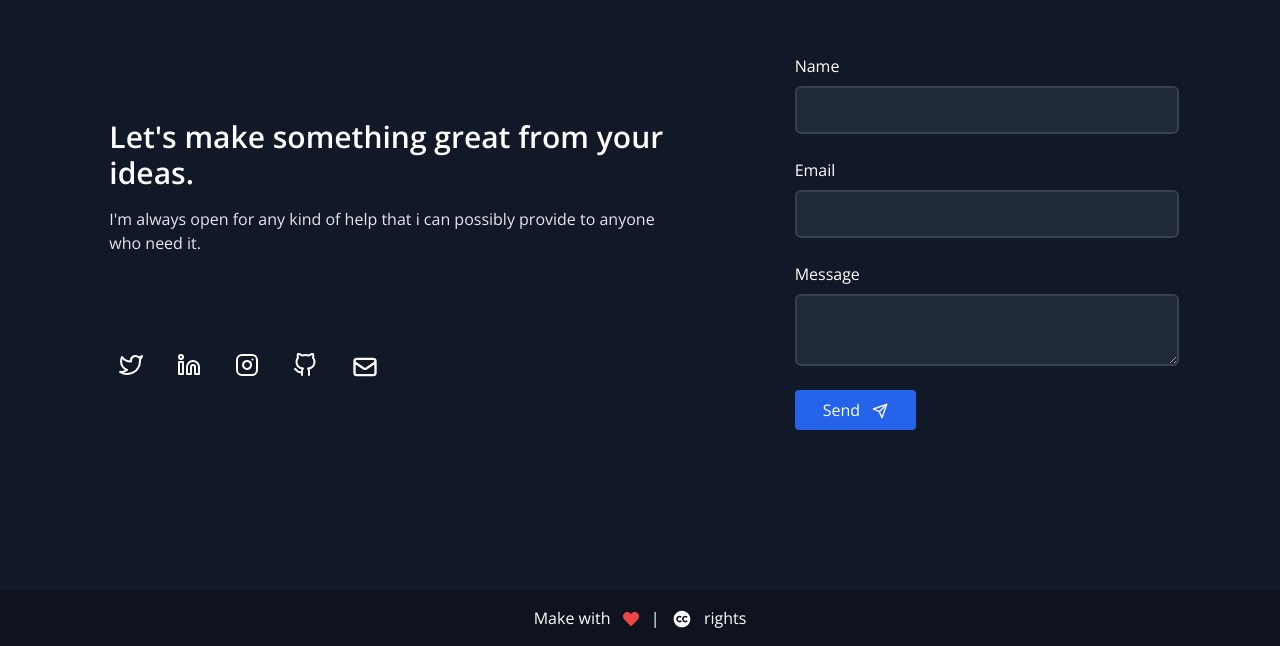
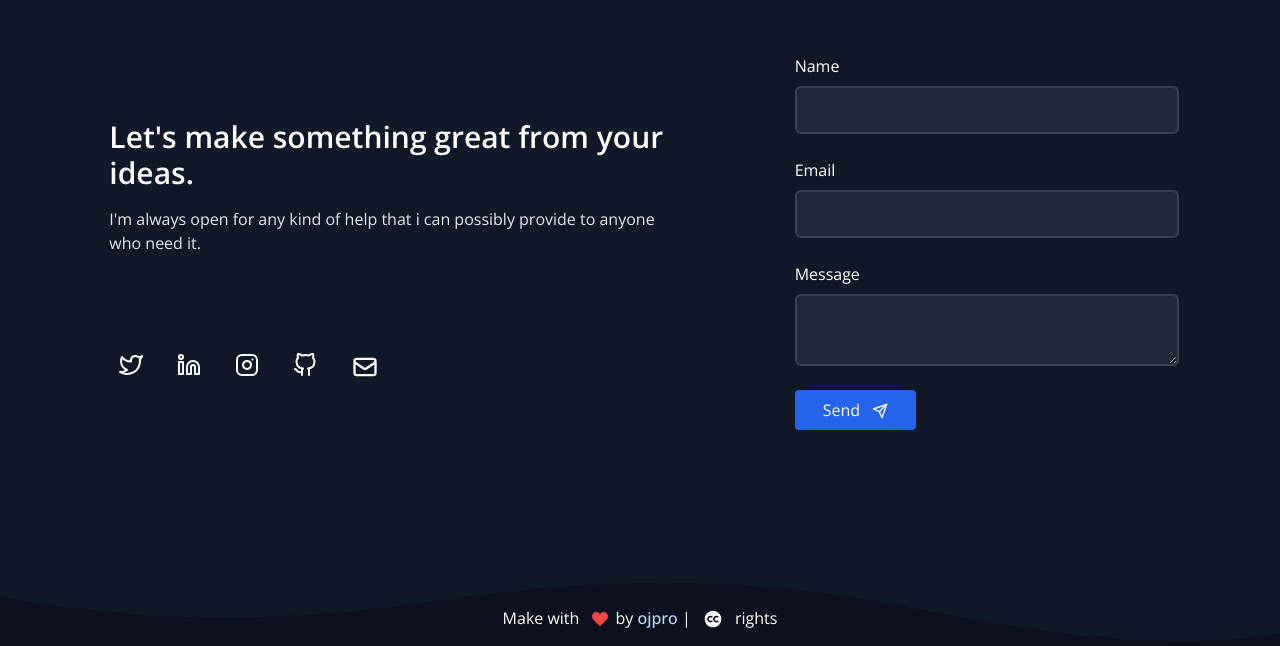
Before and after one commit to ojpro/portfolio-v2, a Next.js app: page / in a window 1280 px wide. Shown: the part 5188-5834 px from the top of the page. Built offline with nearby package versions, Linux system fonts and the light colour scheme.

Commit message:
some updates and modifications on the footer.

```diff
--- a/src/components/partials/Footer.tsx
+++ b/src/components/partials/Footer.tsx
@@ -4,9 +4,23 @@ import {RiCreativeCommonsFill} from "react-icons/ri";
 export default function Footer() {
     return (
         <>
-            <footer className="p-4 bg-black/20">
+            <footer className="p-4 relative z-10">
+                {/* SVG Wave */}
+                <svg data-name="Layer 1" xmlns="http://www.w3.org/2000/svg" viewBox="0 0 1200 120"
+                     preserveAspectRatio="none" className="absolute left-0 right-0 bottom-0 w-full h-16 opacity-25 -z-10">
+                    <path
+                        d="M985.66,92.83C906.67,72,823.78,31,743.84,14.19c-82.26-17.34-168.06-16.33-250.45.39-57.84,11.73-114,31.07-172,41.86A600.21,600.21,0,0,1,0,27.35V120H1200V95.8C1132.19,118.92,1055.71,111.31,985.66,92.83Z"
+                        className="shape-fill"></path>
+                </svg>
                 {/* <> Copy Rights </> */}
-                <p className="text-center text-white"> Make with <FaHeart className="inline-block mx-2 text-red-500 hover:animate-ping"></FaHeart> | <RiCreativeCommonsFill className="inline-block mx-2 text-xl" title="Creative Common Attribution - (Your are free to use this website + attribution)"></RiCreativeCommonsFill> rights </p>
+                <p className="text-center text-white"> Make with <FaHeart
+                    className="inline-block mx-2 text-red-500 hover:animate-ping"></FaHeart>
+                    by
+                    <a href="https://ojpro.me/" className="text-md font-medium text-blue-200"> ojpro </a>
+                    | <RiCreativeCommonsFill
+                    className="inline-block mx-2 text-xl"
+                    title="Creative Common Attribution - (Your are free to use this website + attribution)"></RiCreativeCommonsFill> rights
+                </p>
             </footer>
         </>
     );
```
